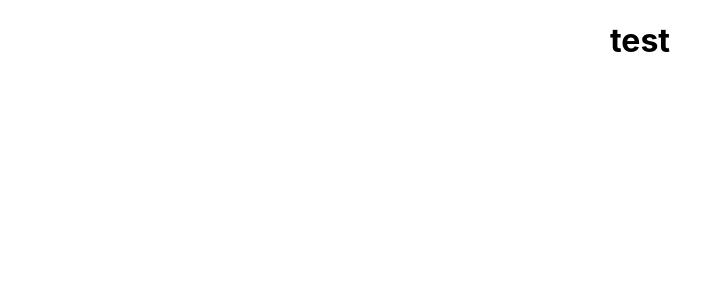
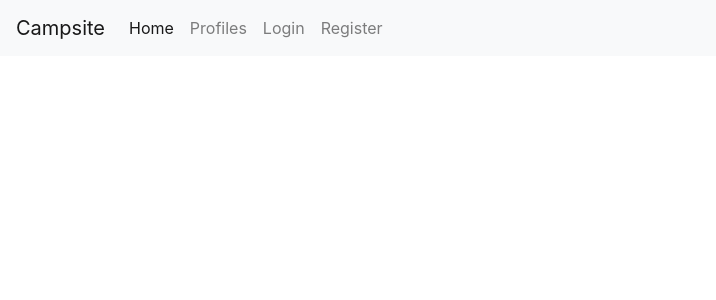
Before and after one commit to philliqmakris/project-3, a React (Create React App) app in the folder client/: page / in a window 1280 px wide. Shown: the top 300 px of the page, without its empty margins (0-716 px from the left). Built offline with nearby package versions, Linux system fonts and the light colour scheme.

Commit message:
added simple Navbar component

```diff
--- a/client/public/index.html
+++ b/client/public/index.html
@@ -19,7 +19,17 @@
       work correctly both with client-side routing and a non-root public URL.
       Learn how to configure a non-root public URL by running `npm run build`.
     -->
+
+    <!-- Bootstrap CSS CDN -->
+    <link rel="stylesheet" href="https://stackpath.bootstrapcdn.com/bootstrap/4.3.1/css/bootstrap.min.css" integrity="sha384-ggOyR0iXCbMQv3Xipma34MD+dH/1fQ784/j6cY/iJTQUOhcWr7x9JvoRxT2MZw1T" crossorigin="anonymous">
+
+    <!-- Bootstrap JS CDN -->
+    <script src="https://code.jquery.com/jquery-3.3.1.slim.min.js" integrity="sha384-q8i/X+965DzO0rT7abK41JStQIAqVgRVzpbzo5smXKp4YfRvH+8abtTE1Pi6jizo" crossorigin="anonymous"></script>
+    <script src="https://cdnjs.cloudflare.com/ajax/libs/popper.js/1.14.7/umd/popper.min.js" integrity="sha384-UO2eT0CpHqdSJQ6hJty5KVphtPhzWj9WO1clHTMGa3JDZwrnQq4sF86dIHNDz0W1" crossorigin="anonymous"></script>
+    <script src="https://stackpath.bootstrapcdn.com/bootstrap/4.3.1/js/bootstrap.min.js" integrity="sha384-JjSmVgyd0p3pXB1rRibZUAYoIIy6OrQ6VrjIEaFf/nJGzIxFDsf4x0xIM+B07jRM" crossorigin="anonymous"></script>
+
     <title>React App</title>
+
   </head>
   <body>
     <noscript>You need to enable JavaScript to run this app.</noscript>
--- /dev/null
+++ b/client/src/components/Navbar.js
@@ -0,0 +1,32 @@
+import React from 'react';
+
+function Navbar() {
+    return (
+        <div>
+            <nav className="navbar navbar-expand-lg navbar-light bg-light">
+                <a className="navbar-brand" href="/">Campsite</a>
+                <button className="navbar-toggler" type="button" data-toggle="collapse" data-target="#navbarNav" aria-controls="navbarNav" aria-expanded="false" aria-label="Toggle navigation">
+                    <span className="navbar-toggler-icon"></span>
+                </button>
+                <div className="collapse navbar-collapse" id="navbarNav">
+                    <ul className="navbar-nav">
+                        <li className="nav-item active">
+                            <a className="nav-link" href="/">Home <span className="sr-only">(current)</span></a>
+                        </li>
+                        <li className="nav-item">
+                            <a className="nav-link" href="/">Profiles</a>
+                        </li>
+                        <li className="nav-item">
+                            <a className="nav-link" href="/">Login</a>
+                        </li>
+                        <li className="nav-item">
+                            <a className="nav-link" href="/">Register</a>
+                        </li>
+                    </ul>
+                </div>
+            </nav>
+        </div>
+    );
+}
+
+export default Navbar;
--- a/client/src/pages/Main/index.js
+++ b/client/src/pages/Main/index.js
@@ -1,4 +1,5 @@
 import React, { Component } from "react";
+import Navbar from '../../components/Navbar';
 
 class Main extends Component{
 
@@ -10,7 +11,7 @@ class Main extends Component{
         return (
             <div>
                 {/* Main page components go here */}
-                <h1>test</h1>
+                <Navbar />
             </div>
         )
     }
```
Also changed, not shown: 1 other file (tests, documents, lock files or other folders).
